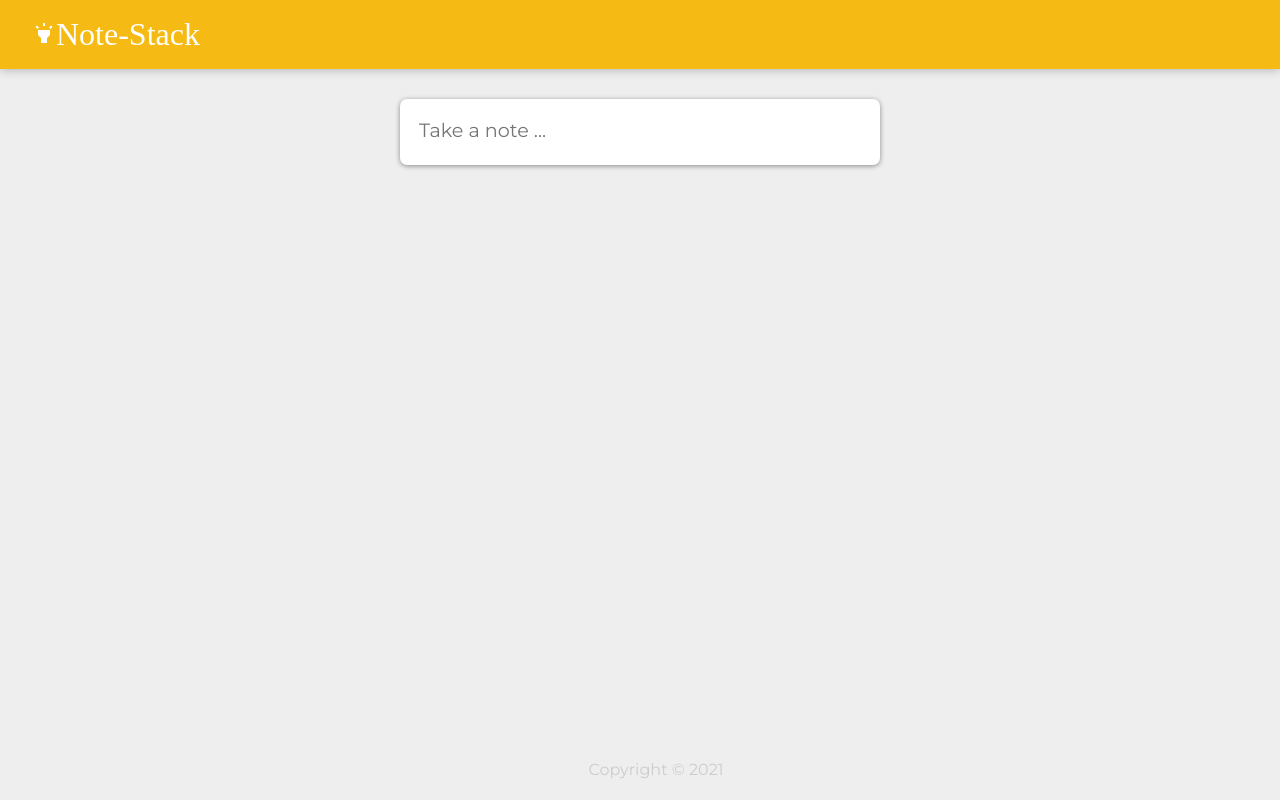
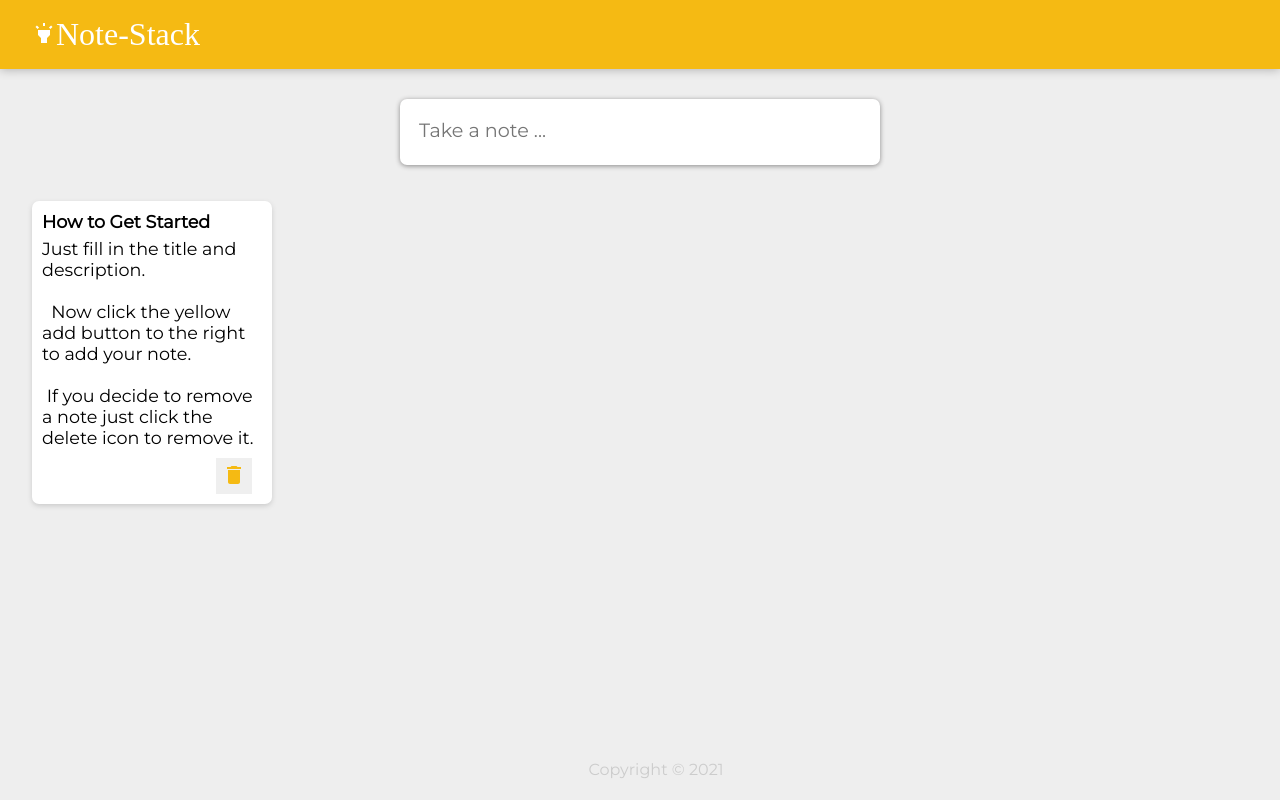
Before and after one commit to Eddie-Reta/Note_Stack, a React (Create React App) app: page / in a window 1280 px wide. Built offline with nearby package versions, Linux system fonts and the light colour scheme; a web font is replaced by a local one.

Commit message:
Added description on how to use page.

```diff
--- a/package.json
+++ b/package.json
@@ -2,7 +2,7 @@
   "name": "note_stack",
   "version": "0.1.0",
   "private": true,
-  "homepage": "https://eddie-reta.github.io/Note_Stack/",
+  "homepage": "https://eddie-reta.github.io/Note_Stack",
   "dependencies": {
     "@material-ui/core": "^4.11.3",
     "@material-ui/icons": "^4.11.2",
--- a/src/App.jsx
+++ b/src/App.jsx
@@ -4,11 +4,12 @@ import Note from "./components/notes/Note";
 import Footer from "./components/Footer";
 import "./css/style.css";
 import CreateNote from  "./components/notes/CreateNote";
+import initialNote from "./components/notes/notes";
 
 function App() {
 
     const [notes, setNote] = useState([]);
-
+    const [initNote, setInitNote] = useState(false);
 
     function addNewNote(newNote) {
         setNote(prevNote => {
@@ -24,14 +25,30 @@ function App() {
         });
     }
 
-    function b() {
+    function remNote() {
+        setInitNote(true);
+    }
 
+    function removeInitNote(id) {
+       if (id === 0) {
+           setInitNote(true);
+       }
     }
+
 
     return (
     <div>
     <Header />
-    <CreateNote addNote={addNewNote}  />
+    <CreateNote addNote={addNewNote} removeNote={remNote}  />
+    {initNote ? null : initialNote.map(note => (
+        <Note
+            key={note.key}
+            id={note.key}
+            title={note.title}
+            content={note.content}
+            deleteNote = {removeInitNote}
+         />
+    ))}
     {notes.map((note, index) => (
         <Note
             key={index}
--- a/src/components/notes/CreateNote.jsx
+++ b/src/components/notes/CreateNote.jsx
@@ -14,8 +14,6 @@ const [textInput, setInput] = useState({
 });
 
 const [textAreaEx, setTextAreaEx] = useState(false);
-
-const [missingText, setMissingText] = useState(false);
 
 const [placeholder, setPlaceholder] = useState({
   title: "Title",
@@ -57,13 +55,17 @@ function addText(event) {
 
 function accessNote() {
   setTextAreaEx(true);
+
 };
 
   return (
     <div>
       <form className="create-note">
       {textAreaEx && <input value={textInput.title} name='title' placeholder={placeholder.title} onChange={handleChange} />}
-        <textarea value={textInput.content} name="content" placeholder={placeholder.content} rows={textAreaEx ? "3" : "1"} onChange={handleChange} onClick={accessNote} />
+        <textarea value={textInput.content} name="content" placeholder={placeholder.content} rows={textAreaEx ? "3" : "1"} onChange={handleChange} onClick={() => {
+          accessNote();
+         props.removeNote(textAreaEx);
+           }} />
         <Zoom in={textAreaEx}>
         <Fab onClick={(event) => {
           event.preventDefault();
--- a/src/components/notes/notes.js
+++ b/src/components/notes/notes.js
@@ -1,4 +1,12 @@
 const notes = [
+{
+  key: 0,
+  title: "How to Get Started",
+  content: `Just fill in the title and description. \n
+  Now click the yellow add button to the right to add your note.
+  \n If you decide to remove a note just click the delete icon to remove it. `
+}
+
     // {
     //   key: 1,
     //   title: "Delegation",
```
Also changed, not shown: 14 other files (tests, documents, lock files or other folders).
